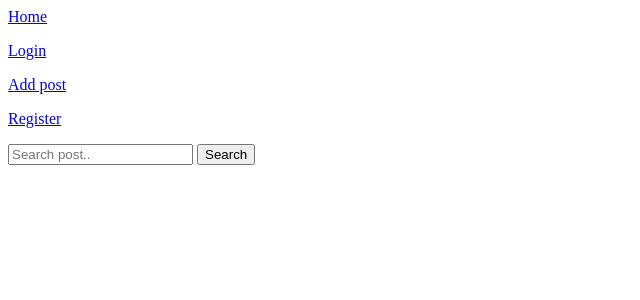
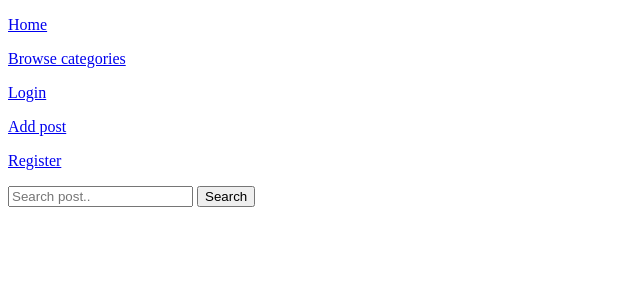
Before and after one commit to mjaszc/codeletter, a Django app: page / in a window 1280 px wide. Shown: the top 300 px of the page, without its empty margins (0-640 px from the left). Run offline with Django 4.2, Linux system fonts and the light colour scheme; data that the repository does not hold is empty.

Commit message:
Added categories list and redirects to them (#19)

```diff
--- a/blog/urls.py
+++ b/blog/urls.py
@@ -6,7 +6,8 @@ app_name = "blog"
 urlpatterns = [
     path("", views.homepage, name="homepage"),
     path("create-post/", views.create_post, name="create_post"),
-    path("category/<str:cat>/", views.categories, name="category"),
+    path("category/", views.categories_list, name="categories_list"),
+    path("category/<str:cat>/", views.category_details, name="category_details"),
     path("register/", views.register_user, name="register_user"),
     path("login/", views.login_user, name="login_user"),
     path("logout/", views.logout_user, name="logout_user"),
--- a/blog/views.py
+++ b/blog/views.py
@@ -20,7 +20,14 @@ def homepage(request):
     return render(request, "blog/homepage.html", context)
 
 
-def categories(request, cat):
+def categories_list(request):
+    categories = Category.objects.all()
+    context = {"categories": categories}
+
+    return render(request, "blog/categories_list.html", context)
+
+
+def category_details(request, cat):
     category = Category.objects.filter(name=cat)
     posts = Post.objects.filter(category__name=cat)
 
@@ -31,7 +38,7 @@ def categories(request, cat):
         return HttpResponse("Something went wrong.")
 
     context = {"category": category, "posts": posts}
-    return render(request, "blog/category.html", context)
+    return render(request, "blog/category_details.html", context)
 
 
 def post_details(request, slug):
--- a/templates/base.html
+++ b/templates/base.html
@@ -5,7 +5,7 @@
     <meta charset="UTF-8">
     <meta name="viewport" content="width=device-width, initial-scale=1.0">
     <meta http-equiv="X-UA-Compatible" content="ie=edge">
-    <title>{% block title %}Purokomp App{% endblock %}</title>
+    <title>{% block title %}Codeletter{% endblock %}</title>
 </head>
 
 <body>
--- a/templates/navbar.html
+++ b/templates/navbar.html
@@ -1,7 +1,13 @@
 <nav>
 
 
-    <a href="{% url "blog:homepage" %}">Home</a>
+    <a href="{% url "blog:homepage" %}">
+        <p>Home</p>
+    </a>
+
+    <a href="{% url "blog:categories_list" %}">
+        <p>Browse categories</p>
+    </a>
 
     {% if request.user.is_authenticated %}
     <p>Currently logged as <strong>{{ request.user }}</strong></p>
```
Also changed, not shown: blog/templates/blog/categories_list.html (added, +10 -0 lines), blog/templates/blog/category_details.html (renamed from blog/templates/blog/category.html).
